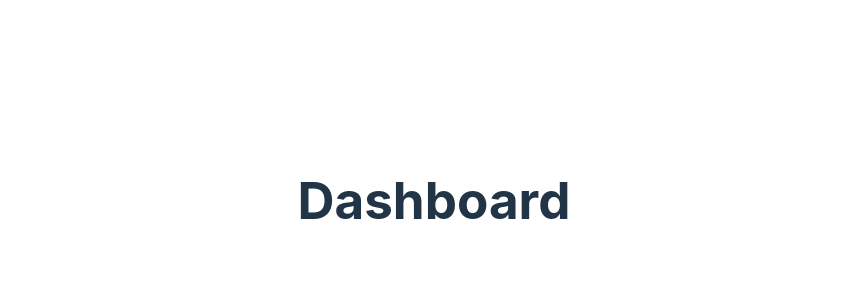
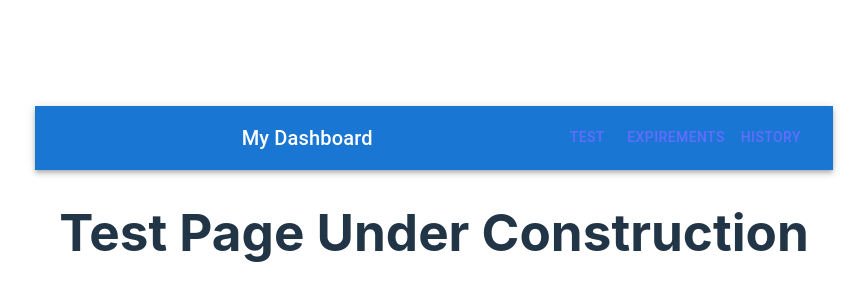
Before and after one commit to Adhijaan/llm-eval, a React (Vite) app in the folder frontend/: page /dashboard in a window 1280 px wide. Shown: the part 200-500 px from the top of the page, without its empty margins (206-1073 px from the left). Built offline with nearby package versions, Linux system fonts and the light colour scheme.

Commit message:
Added application pages and routing to them

```diff
--- a/frontend/src/pages/Dashboard.tsx
+++ b/frontend/src/pages/Dashboard.tsx
@@ -1,7 +1,33 @@
-export default function Dashboard() {
+import React from "react";
+import { AppBar, Toolbar, Typography, Button, Box, Container } from "@mui/material";
+import { Outlet, NavLink } from "react-router-dom";
+
+const Dashboard: React.FC = () => {
   return (
-    <div>
-      <h1>Dashboard</h1>
-    </div>
+    <>
+      <AppBar position="static">
+        <Toolbar>
+          <Typography variant="h6" sx={{ flexGrow: 1 }}>
+            My Dashboard
+          </Typography>
+          <Box>
+            <NavLink to="/dashboard/Test">
+              <Button color="inherit">Test</Button>
+            </NavLink>
+            <NavLink to="/dashboard/Experiments">
+              <Button color="inherit">Expirements</Button>
+            </NavLink>
+            <NavLink to="/dashboard/History">
+              <Button color="inherit">History</Button>
+            </NavLink>
+          </Box>
+        </Toolbar>
+      </AppBar>
+      <Container maxWidth="lg" sx={{ mt: 4 }}>
+        <Outlet /> {/* This renders the nested sub-pages */}
+      </Container>
+    </>
   );
-}
+};
+
+export default Dashboard;
--- /dev/null
+++ b/frontend/src/pages/Experiments.tsx
@@ -0,0 +1,7 @@
+export default function Experiments() {
+  return (
+    <div>
+      <h1>Expirements Page Under Construction</h1>
+    </div>
+  );
+}
--- /dev/null
+++ b/frontend/src/pages/History.tsx
@@ -0,0 +1,7 @@
+export default function History() {
+  return (
+    <div>
+      <h1>History Page Under Construction</h1>
+    </div>
+  );
+}
--- /dev/null
+++ b/frontend/src/pages/Test.tsx
@@ -0,0 +1,7 @@
+export default function Test() {
+  return (
+    <div>
+      <h1>Test Page Under Construction</h1>
+    </div>
+  );
+}
--- a/frontend/src/routes/AppRouter.tsx
+++ b/frontend/src/routes/AppRouter.tsx
@@ -1,12 +1,20 @@
 import { BrowserRouter as Router, Route, Routes } from "react-router-dom";
 import Welcome from "../pages/Welcome";
 import Dashboard from "../pages/Dashboard";
+import Test from "../pages/Test";
+import Experiments from "../pages/Experiments";
+import History from "../pages/History";
 
 const AppRoutes = () => (
   <Router>
     <Routes>
       <Route path="/" element={<Welcome />} />
-      <Route path="/dashboard" element={<Dashboard />} />
+      <Route path="/dashboard" element={<Dashboard />}>
+        <Route index element={<Test />} />
+        <Route path="Test" element={<Test />} />
+        <Route path="Experiments" element={<Experiments />} />
+        <Route path="History" element={<History />} />
+      </Route>
     </Routes>
   </Router>
 );
```
